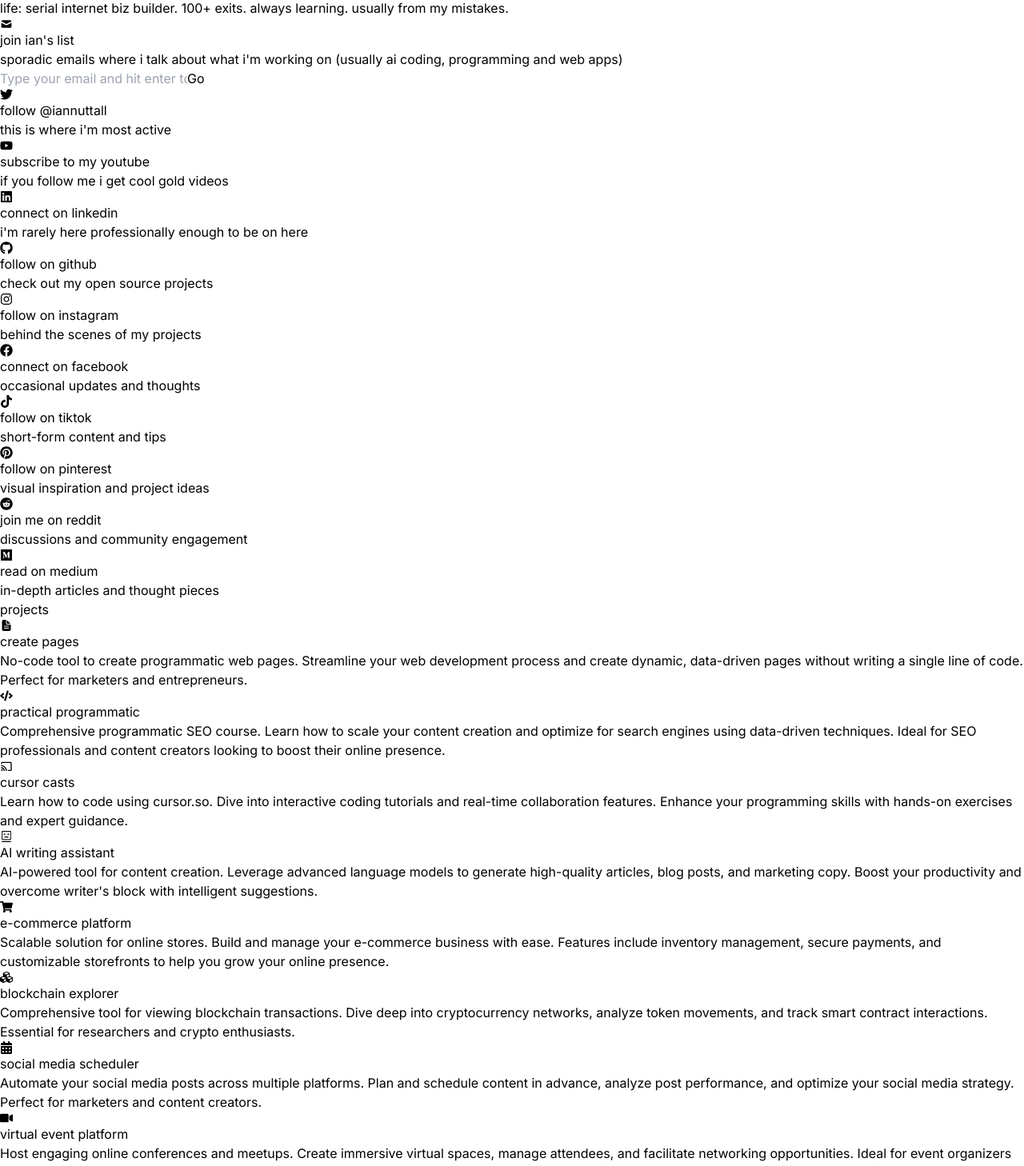
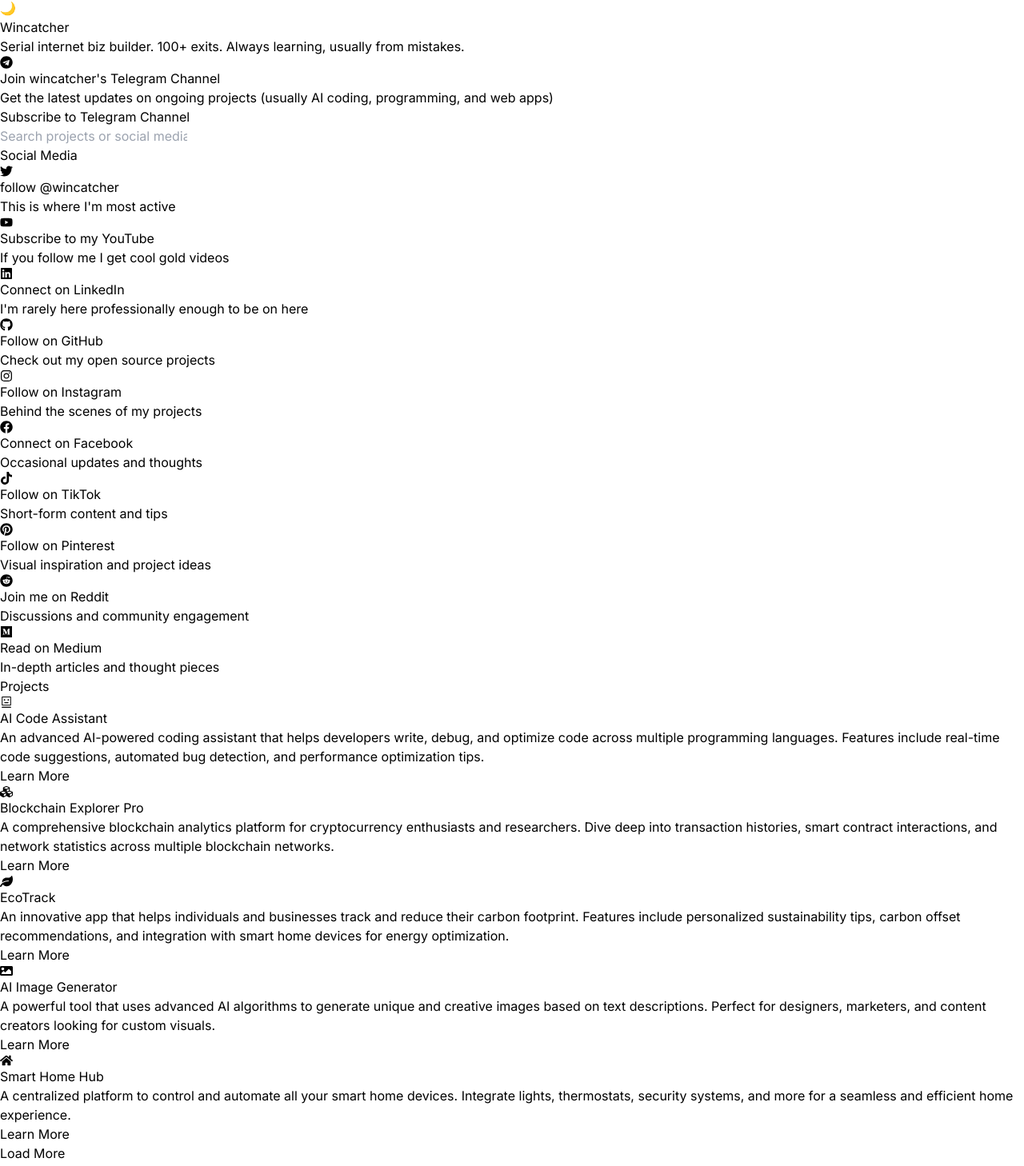
Before and after one commit to vvvvTvT/indiehacker-bio, a Next.js app: page / in a window 1280 px wide. Shown: the part 50-1508 px from the top of the page at 80% size. Built offline with nearby package versions, Linux system fonts and the light colour scheme.

Commit message:
第 02 版

```diff
--- a/package.json
+++ b/package.json
@@ -13,7 +13,8 @@
     "next-themes": "^0.3.0",
     "react": "^18",
     "react-dom": "^18",
-    "react-icons": "^5.3.0"
+    "react-icons": "^5.3.0",
+    "react-intersection-observer": "^9.13.1"
   },
   "devDependencies": {
     "@types/node": "^20",
--- a/src/app/globals.css
+++ b/src/app/globals.css
@@ -17,6 +17,9 @@
 }
 
 body {
+  display: flex;
+  flex-direction: column;
+  min-height: 100vh;
   color: rgb(var(--foreground-rgb));
   background: linear-gradient(
       to bottom,
@@ -26,6 +29,19 @@
     rgb(var(--background-start-rgb));
 }
 
+main {
+  flex: 1;
+  display: flex;
+  flex-direction: column;
+  justify-content: center; /* 垂直居中内容 */
+}
+
+footer {
+  margin-top: auto;
+  width: 100%;
+  max-width: 100%;
+}
+
 @layer utilities {
   .text-balance {
     text-wrap: balance;
--- a/src/app/layout.tsx
+++ b/src/app/layout.tsx
@@ -2,6 +2,7 @@
 import type { Metadata } from 'next'
 import { Inter } from 'next/font/google'
 import { ThemeProvider } from 'next-themes'
+import { FaTelegram } from 'react-icons/fa'
 
 const inter = Inter({ subsets: ['latin'] })
 
--- a/src/app/page.tsx
+++ b/src/app/page.tsx
@@ -1,18 +1,30 @@
 'use client'
 
 import Link from 'next/link'
-import { FaTwitter, FaYoutube, FaLinkedin, FaGithub, FaInstagram, FaFacebook, FaTiktok, FaPinterest, FaReddit, FaMedium } from 'react-icons/fa'
-import { HiMail } from 'react-icons/hi'
+import { FaTwitter, FaYoutube, FaLinkedin, FaGithub, FaInstagram, FaFacebook, FaTiktok, FaPinterest, FaReddit, FaMedium, FaTelegram, FaLeaf, FaImage, FaHome, FaChartLine } from 'react-icons/fa'
 import { IoDocumentText } from 'react-icons/io5'
 import { FaCode, FaShoppingCart, FaCubes, FaCalendarAlt, FaVideo, FaDumbbell, FaLanguage } from 'react-icons/fa'
 import { BiCast } from 'react-icons/bi'
 import { AiOutlineRobot } from 'react-icons/ai'
 import { useTheme } from 'next-themes'
 import { useState, useEffect } from 'react'
+import { useInView } from 'react-intersection-observer';
 
 export default function Component() {
   const [mounted, setMounted] = useState(false)
   const { theme, setTheme } = useTheme()
+  const [visibleProjects, setVisibleProjects] = useState(5)
+  const [searchTerm, setSearchTerm] = useState('')
+
+  const [socialRef, socialInView] = useInView({
+    triggerOnce: true,
+    threshold: 0.1,
+  });
+
+  const [projectRef, projectInView] = useInView({
+    triggerOnce: true,
+    threshold: 0.1,
+  });
 
   useEffect(() => {
     setMounted(true)
@@ -23,67 +35,102 @@
   }
 
   const socialLinks = [
-    { name: 'follow @iannuttall', icon: FaTwitter, url: 'https://twitter.com/iannuttall', description: 'this is where i\'m most active', color: 'bg-blue-100 dark:bg-blue-900' },
-    { name: 'subscribe to my youtube', icon: FaYoutube, url: 'https://www.youtube.com/@iannuttall', description: 'if you follow me i get cool gold videos', color: 'bg-red-100 dark:bg-red-900' },
-    { name: 'connect on linkedin', icon: FaLinkedin, url: 'https://www.linkedin.com/in/iannuttall/', description: 'i\'m rarely here professionally enough to be on here', color: 'bg-blue-100 dark:bg-blue-900' },
-    { name: 'follow on github', icon: FaGithub, url: 'https://github.com/iannuttall', description: 'check out my open source projects', color: 'bg-gray-100 dark:bg-gray-800' },
-    { name: 'follow on instagram', icon: FaInstagram, url: 'https://www.instagram.com/iannuttall', description: 'behind the scenes of my projects', color: 'bg-pink-100 dark:bg-pink-900' },
-    { name: 'connect on facebook', icon: FaFacebook, url: 'https://www.facebook.com/iannuttall', description: 'occasional updates and thoughts', color: 'bg-blue-100 dark:bg-blue-900' },
-    { name: 'follow on tiktok', icon: FaTiktok, url: 'https://www.tiktok.com/@iannuttall', description: 'short-form content and tips', color: 'bg-gray-100 dark:bg-gray-800' },
-    { name: 'follow on pinterest', icon: FaPinterest, url: 'https://www.pinterest.com/iannuttall', description: 'visual inspiration and project ideas', color: 'bg-red-100 dark:bg-red-900' },
-    { name: 'join me on reddit', icon: FaReddit, url: 'https://www.reddit.com/user/iannuttall', description: 'discussions and community engagement', color: 'bg-orange-100 dark:bg-orange-900' },
-    { name: 'read on medium', icon: FaMedium, url: 'https://medium.com/@iannuttall', description: 'in-depth articles and thought pieces', color: 'bg-green-100 dark:bg-green-900' },
+    { name: 'follow @wincatcher', icon: FaTwitter, url: 'https://twitter.com/wincatcher', description: 'This is where I\'m most active', color: 'bg-blue-100 dark:bg-blue-900' },
+    { name: 'Subscribe to my YouTube', icon: FaYoutube, url: 'https://www.youtube.com/@wincatcher', description: 'If you follow me I get cool gold videos', color: 'bg-red-100 dark:bg-red-900' },
+    { name: 'Connect on LinkedIn', icon: FaLinkedin, url: 'https://www.linkedin.com/in/wincatcher/', description: 'I\'m rarely here professionally enough to be on here', color: 'bg-blue-100 dark:bg-blue-900' },
+    { name: 'Follow on GitHub', icon: FaGithub, url: 'https://github.com/wincatcher', description: 'Check out my open source projects', color: 'bg-gray-100 dark:bg-gray-800' },
+    { name: 'Follow on Instagram', icon: FaInstagram, url: 'https://www.instagram.com/wincatcher', description: 'Behind the scenes of my projects', color: 'bg-pink-100 dark:bg-pink-900' },
+    { name: 'Connect on Facebook', icon: FaFacebook, url: 'https://www.facebook.com/wincatcher', description: 'Occasional updates and thoughts', color: 'bg-blue-100 dark:bg-blue-900' },
+    { name: 'Follow on TikTok', icon: FaTiktok, url: 'https://www.tiktok.com/@wincatcher', description: 'Short-form content and tips', color: 'bg-gray-100 dark:bg-gray-800' },
+    { name: 'Follow on Pinterest', icon: FaPinterest, url: 'https://www.pinterest.com/wincatcher', description: 'Visual inspiration and project ideas', color: 'bg-red-100 dark:bg-red-900' },
+    { name: 'Join me on Reddit', icon: FaReddit, url: 'https://www.reddit.com/user/wincatcher', description: 'Discussions and community engagement', color: 'bg-orange-100 dark:bg-orange-900' },
+    { name: 'Read on Medium', icon: FaMedium, url: 'https://medium.com/@wincatcher', description: 'In-depth articles and thought pieces', color: 'bg-green-100 dark:bg-green-900' },
   ]
 
   const projects = [
-    { name: 'create pages', description: 'No-code tool to create programmatic web pages. Streamline your web development process and create dynamic, data-driven pages without writing a single line of code. Perfect for marketers and entrepreneurs.', icon: IoDocumentText, color: 'bg-orange-100 dark:bg-orange-900' },
-    { name: 'practical programmatic', description: 'Comprehensive programmatic SEO course. Learn how to scale your content creation and optimize for search engines using data-driven techniques. Ideal for SEO professionals and content creators looking to boost their online presence.', icon: FaCode, color: 'bg-green-100 dark:bg-green-900' },
-    { name: 'cursor casts', description: 'Learn how to code using cursor.so. Dive into interactive coding tutorials and real-time collaboration features. Enhance your programming skills with hands-on exercises and expert guidance.', icon: BiCast, color: 'bg-gray-100 dark:bg-gray-800' },
-    { name: 'AI writing assistant', description: 'AI-powered tool for content creation. Leverage advanced language models to generate high-quality articles, blog posts, and marketing copy. Boost your productivity and overcome writer\'s block with intelligent suggestions.', icon: AiOutlineRobot, color: 'bg-blue-100 dark:bg-blue-900' },
-    { name: 'e-commerce platform', description: 'Scalable solution for online stores. Build and manage your e-commerce business with ease. Features include inventory management, secure payments, and customizable storefronts to help you grow your online presence.', icon: FaShoppingCart, color: 'bg-purple-100 dark:bg-purple-900' },
-    { name: 'blockchain explorer', description: 'Comprehensive tool for viewing blockchain transactions. Dive deep into cryptocurrency networks, analyze token movements, and track smart contract interactions. Essential for researchers and crypto enthusiasts.', icon: FaCubes, color: 'bg-yellow-100 dark:bg-yellow-900' },
-    { name: 'social media scheduler', description: 'Automate your social media posts across multiple platforms. Plan and schedule content in advance, analyze post performance, and optimize your social media strategy. Perfect for marketers and content creators.', icon: FaCalendarAlt, color: 'bg-pink-100 dark:bg-pink-900' },
-    { name: 'virtual event platform', description: 'Host engaging online conferences and meetups. Create immersive virtual spaces, manage attendees, and facilitate networking opportunities. Ideal for event organizers looking to expand their reach beyond physical limitations.', icon: FaVideo, color: 'bg-indigo-100 dark:bg-indigo-900' },
-    { name: 'fitness tracking app', description: 'Monitor your workouts and track your fitness progress. Set goals, log exercises, and visualize your improvements over time. Integrates with popular fitness devices and offers personalized workout recommendations.', icon: FaDumbbell, color: 'bg-red-100 dark:bg-red-900' },
-    { name: 'language learning game', description: 'Fun and interactive way to learn new languages. Gamify your language learning experience with challenges, quizzes, and real-world scenarios. Suitable for beginners and advanced learners alike.', icon: FaLanguage, color: 'bg-teal-100 dark:bg-teal-900' },
+    { name: 'AI Code Assistant', description: 'An advanced AI-powered coding assistant that helps developers write, debug, and optimize code across multiple programming languages. Features include real-time code suggestions, automated bug detection, and performance optimization tips.', icon: AiOutlineRobot, color: 'bg-purple-100 dark:bg-purple-900' },
+    { name: 'Blockchain Explorer Pro', description: 'A comprehensive blockchain analytics platform for cryptocurrency enthusiasts and researchers. Dive deep into transaction histories, smart contract interactions, and network statistics across multiple blockchain networks.', icon: FaCubes, color: 'bg-blue-100 dark:bg-blue-900' },
+    { name: 'EcoTrack', description: 'An innovative app that helps individuals and businesses track and reduce their carbon footprint. Features include personalized sustainability tips, carbon offset recommendations, and integration with smart home devices for energy optimization.', icon: FaLeaf, color: 'bg-green-100 dark:bg-green-900' },
+    { name: 'AI Image Generator', description: 'A powerful tool that uses advanced AI algorithms to generate unique and creative images based on text descriptions. Perfect for designers, marketers, and content creators looking for custom visuals.', icon: FaImage, color: 'bg-indigo-100 dark:bg-indigo-900' },
+    { name: 'Smart Home Hub', description: 'A centralized platform to control and automate all your smart home devices. Integrate lights, thermostats, security systems, and more for a seamless and efficient home experience.', icon: FaHome, color: 'bg-yellow-100 dark:bg-yellow-900' },
+    { name: 'Crypto Portfolio Tracker', description: 'An all-in-one solution for managing and tracking your cryptocurrency investments. Features real-time price updates, portfolio analytics, and tax reporting tools.', icon: FaChartLine, color: 'bg-red-100 dark:bg-red-900' },
+    { name: 'AI Writing Assistant', description: 'AI-powered tool for content creation. Leverage advanced language models to generate high-quality articles, blog posts, and marketing copy. Boost your productivity and overcome writer\'s block with intelligent suggestions.', icon: AiOutlineRobot, color: 'bg-blue-100 dark:bg-blue-900' },
+    { name: 'E-commerce Platform', description: 'Scalable solution for online stores. Build and manage your e-commerce business with ease. Features include inventory management, secure payments, and customizable storefronts to help you grow your online presence.', icon: FaShoppingCart, color: 'bg-purple-100 dark:bg-purple-900' },
+    { name: 'Blockchain Explorer', description: 'Comprehensive tool for viewing blockchain transactions. Dive deep into cryptocurrency networks, analyze token movements, and track smart contract interactions. Essential for researchers and crypto enthusiasts.', icon: FaCubes, color: 'bg-yellow-100 dark:bg-yellow-900' },
+    { name: 'Social Media Scheduler', description: 'Automate your social media posts across multiple platforms. Plan and schedule content in advance, analyze post performance, and optimize your social media strategy. Perfect for marketers and content creators.', icon: FaCalendarAlt, color: 'bg-pink-100 dark:bg-pink-900' },
+    { name: 'Virtual Event Platform', description: 'Host engaging online conferences and meetups. Create immersive virtual spaces, manage attendees, and facilitate networking opportunities. Ideal for event organizers looking to expand their reach beyond physical limitations.', icon: FaVideo, color: 'bg-indigo-100 dark:bg-indigo-900' },
+    { name: 'Fitness Tracking App', description: 'Monitor your workouts and track your fitness progress. Set goals, log exercises, and visualize your improvements over time. Integrates with popular fitness devices and offers personalized workout recommendations.', icon: FaDumbbell, color: 'bg-red-100 dark:bg-red-900' },
+    { name: 'Language Learning Game', description: 'Fun and interactive way to learn new languages. Gamify your language learning experience with challenges, quizzes, and real-world scenarios. Suitable for beginners and advanced learners alike.', icon: FaLanguage, color: 'bg-teal-100 dark:bg-teal-900' },
   ]
+
+  const filteredProjects = projects.filter(project =>
+    project.name.toLowerCase().includes(searchTerm.toLowerCase()) ||
+    project.description.toLowerCase().includes(searchTerm.toLowerCase())
+  )
+
+  const filteredSocialLinks = socialLinks.filter(link =>
+    link.name.toLowerCase().includes(searchTerm.toLowerCase()) ||
+    link.description.toLowerCase().includes(searchTerm.toLowerCase())
+  )
 
   return (
     <main className="flex min-h-screen flex-col items-center justify-center p-4 md:p-24 dark:bg-gray-900 dark:text-white">
+      <nav className="fixed top-0 left-0 right-0 bg-white dark:bg-gray-800 shadow-md z-10">
+        <div className="container mx-auto px-4 py-2 flex justify-between items-center">
+          <h1 className="text-2xl font-bold">wincatcher</h1>
+          <div className="space-x-4">
+            <a href="#telegram" className="hover:underline">Telegram Channel</a>
+            <a href="#social" className="hover:underline">Social Media</a>
+            <a href="#projects" className="hover:underline">Projects</a>
+          </div>
           <button
             onClick={() => setTheme(theme === 'dark' ? 'light' : 'dark')}
-        className="fixed top-4 right-4 p-2 rounded-full bg-gray-200 dark:bg-gray-800"
+            className="p-2 rounded-full bg-gray-200 dark:bg-gray-700"
           >
             {theme === 'dark' ? '🌞' : '🌙'}
           </button>
+        </div>
+      </nav>
 
-      <div className="w-full max-w-md">
-        <h1 className="text-4xl font-bold mb-4 text-center">ian nuttall</h1>
-        <p className="text-sm mb-8 text-center">
-          life: serial internet biz builder. 100+ exits. always learning. usually from my mistakes.
-        </p>
-
-        <div className="space-y-4">
-          <div className="bg-gray-100 dark:bg-gray-800 p-4 rounded-md border border-gray-300 dark:border-gray-700">
-            <h2 className="font-bold mb-2 flex items-center">
-              <HiMail className="mr-2 text-2xl" />
-              join ian's list
-            </h2>
-            <p className="text-xs mb-2">sporadic emails where i talk about what i'm working on (usually ai coding, programming and web apps)</p>
-            <form className="flex">
-              <input
-                type="email"
-                placeholder="Type your email and hit enter to join"
-                className="flex-grow p-2 text-sm border rounded-l-md focus:outline-none focus:ring-2 focus:ring-blue-500 dark:bg-gray-700 dark:text-white"
-              />
-              <button type="submit" className="bg-red-500 text-white px-4 rounded-r-md hover:bg-red-600 transition-colors">
-                Go
-              </button>
-            </form>
+      <div className="w-full max-w-6xl mt-16 flex flex-col">
+        <div className="mb-8 text-center">
+          <h1 className="text-4xl font-bold mb-2">Wincatcher</h1>
+          <p className="text-lg">Serial internet biz builder. 100+ exits. Always learning, usually from mistakes.</p>
         </div>
 
-          {socialLinks.map((link, index) => (
-            <Link key={index} href={link.url} className={`block ${link.color} p-4 rounded-md hover:opacity-80 transition-colors border border-gray-300 dark:border-gray-700`}>
+        <div id="telegram" className="mb-8">
+          <div className="bg-gray-100 dark:bg-gray-800 p-4 rounded-md border border-gray-300 dark:border-gray-700 max-w-md mx-auto">
+            <h2 className="font-bold mb-2 flex items-center justify-center">
+              <FaTelegram className="mr-2 text-2xl" />
+              Join wincatcher's Telegram Channel
+            </h2>
+            <p className="text-xs mb-2 text-center">Get the latest updates on ongoing projects (usually AI coding, programming, and web apps)</p>
+            <a
+              href="https://t.me/wincatcher"
+              target="_blank"
+              rel="noopener noreferrer"
+              className="block bg-blue-500 text-white text-center py-2 rounded-md hover:bg-blue-600 transition-colors"
+            >
+              Subscribe to Telegram Channel
+            </a>
+          </div>
+        </div>
+
+        <div className="mb-8">
+          <input
+            type="text"
+            placeholder="Search projects or social media"
+            className="w-full p-2 border rounded-md"
+            onChange={(e) => setSearchTerm(e.target.value)}
+          />
+        </div>
+
+        <div className="flex-grow overflow-auto">
+          <div className="grid grid-cols-1 md:grid-cols-2 gap-8">
+            <div id="social" className={`space-y-4 transition-opacity duration-1000 ${socialInView ? 'opacity-100' : 'opacity-0'}`} ref={socialRef}>
+              <h3 className="font-bold mb-4">Social Media</h3>
+              {filteredSocialLinks.map((link, index) => (
+                <Link key={index} href={link.url} target="_blank" rel="noopener noreferrer" className={`block ${link.color} p-4 rounded-md hover:opacity-80 transition-colors border border-gray-300 dark:border-gray-700`}>
                   <h2 className="font-bold flex items-center">
                     <link.icon className="mr-2 text-2xl" />
                     {link.name}
@@ -91,20 +138,40 @@
                   <p className="text-xs">{link.description}</p>
                 </Link>
               ))}
+            </div>
 
-          <h3 className="font-bold mt-8 mb-4">projects</h3>
-
-          {projects.map((project, index) => (
-            <Link key={index} href="#" className={`block ${project.color} p-4 rounded-md hover:opacity-80 transition-colors border border-gray-300 dark:border-gray-700`}>
+            <div id="projects" className={`transition-opacity duration-1000 ${projectInView ? 'opacity-100' : 'opacity-0'}`} ref={projectRef}>
+              <h3 className="font-bold mb-4">Projects</h3>
+              <div className="space-y-4">
+                {filteredProjects.slice(0, visibleProjects).map((project, index) => (
+                  <div key={index} className={`${project.color} p-4 rounded-md border border-gray-300 dark:border-gray-700`}>
                     <h2 className="font-bold flex items-center">
                       <project.icon className="mr-2 text-2xl" />
                       {project.name}
                     </h2>
-              <p className="text-xs">{project.description}</p>
-            </Link>
+                    <p className="text-xs mb-2">{project.description}</p>
+                    <a href="#" className="text-blue-500 hover:underline text-sm">Learn More</a>
+                  </div>
                 ))}
               </div>
+              {visibleProjects < filteredProjects.length && (
+                <button
+                  onClick={() => setVisibleProjects(prev => prev + 5)}
+                  className="mt-4 bg-blue-500 text-white px-4 py-2 rounded-md hover:bg-blue-600 transition-colors"
+                >
+                  Load More
+                </button>
+              )}
             </div>
+          </div>
+        </div>
+      </div>
+
+      <footer className="mt-16 bg-gray-100 dark:bg-gray-800 py-8 w-full">
+        <div className="container mx-auto px-4 text-center">
+          <p>&copy; 2024 Wincatcher. All rights reserved.</p>
+        </div>
+      </footer>
     </main>
   )
 }
```
Also changed, not shown: 1 other file (tests, documents, lock files or other folders). Lines whose indentation alone changed are shown as unchanged.
